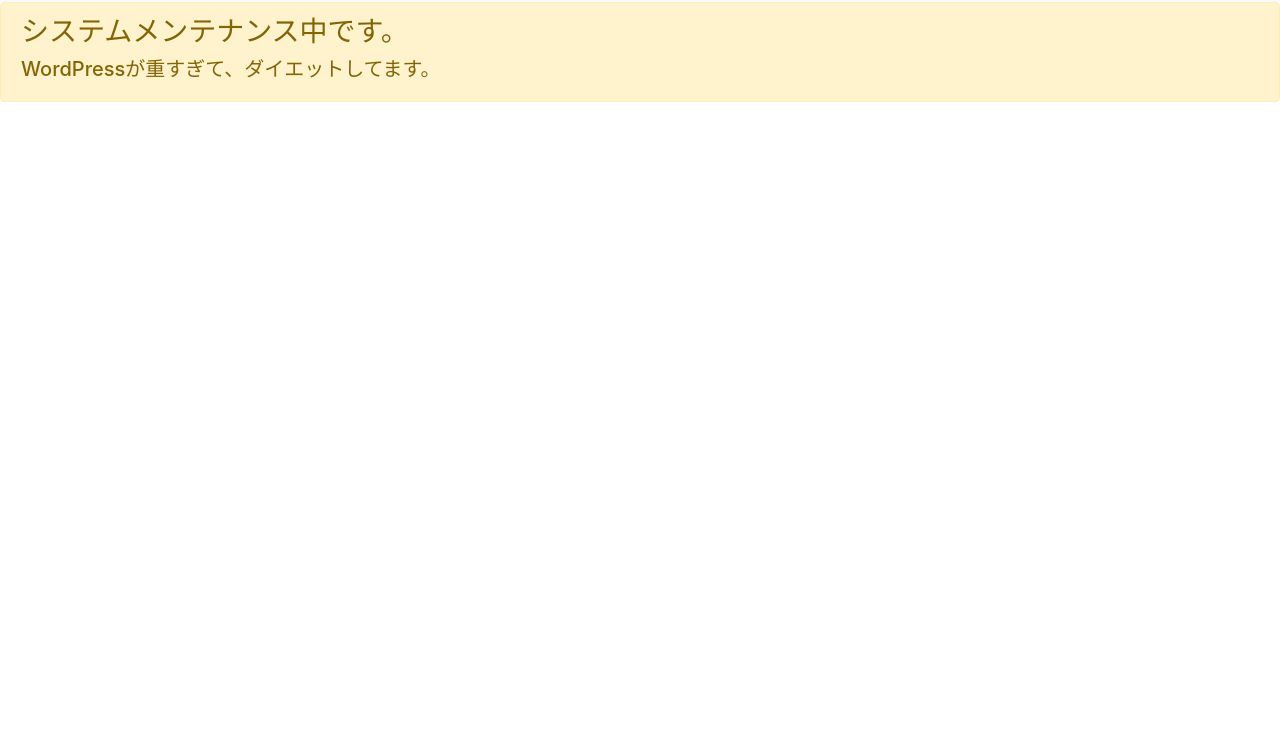
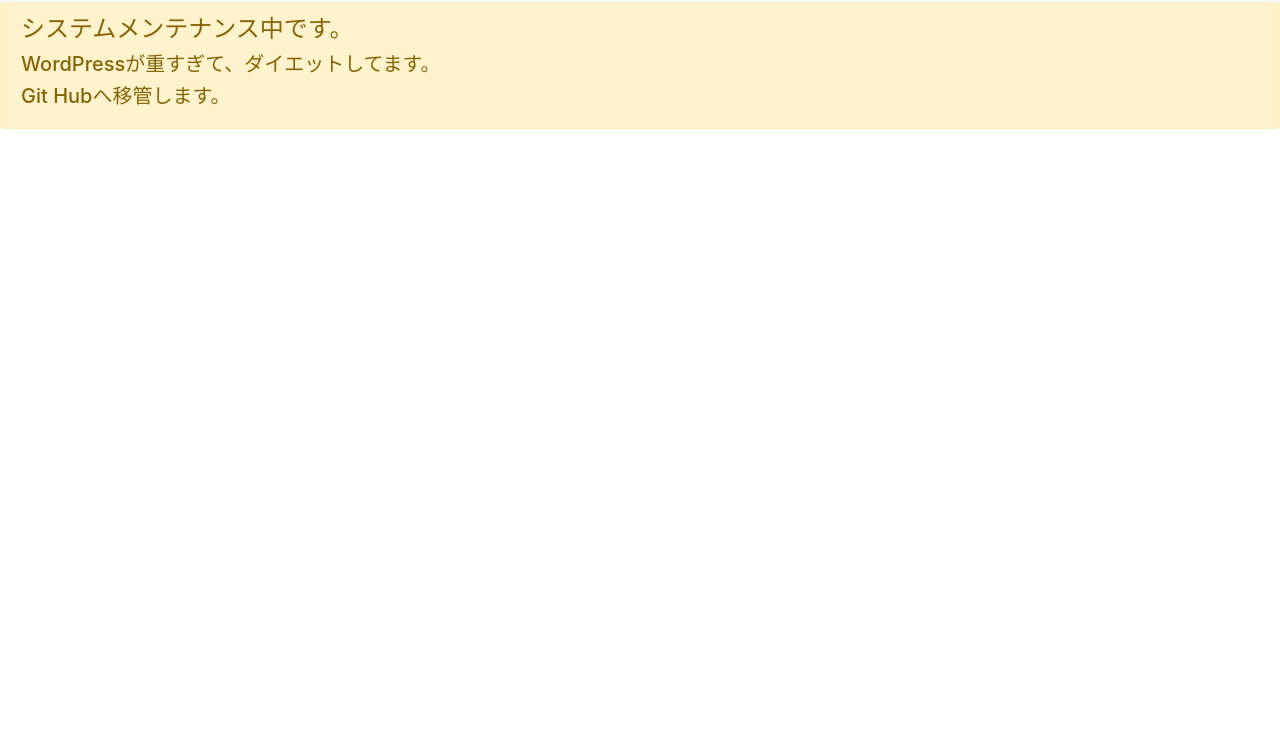
Before and after one commit to yuuint/ynetlabo-web, a plain HTML site: page index.html in a window 1280 px wide. Shown: the part 54-800 px from the top of the page. Drawn offline with nearby package versions, Linux system fonts and the light colour scheme.

Commit message:
Update index.html

```diff
--- a/index.html
+++ b/index.html
@@ -17,8 +17,9 @@
 	  </div>
 	</nav>
 <div class="alert alert-warning" role="alert">
- <h3>システムメンテナンス中です。</h3>
+ <h4>システムメンテナンス中です。</h4>
  <h5>WordPressが重すぎて、ダイエットしてます。</h5>
+ <h5>Git Hubへ移管します。</h5>
 </div>
     <!-- Optional JavaScript -->
     <!-- jQuery first, then Popper.js, then Bootstrap JS -->
```
